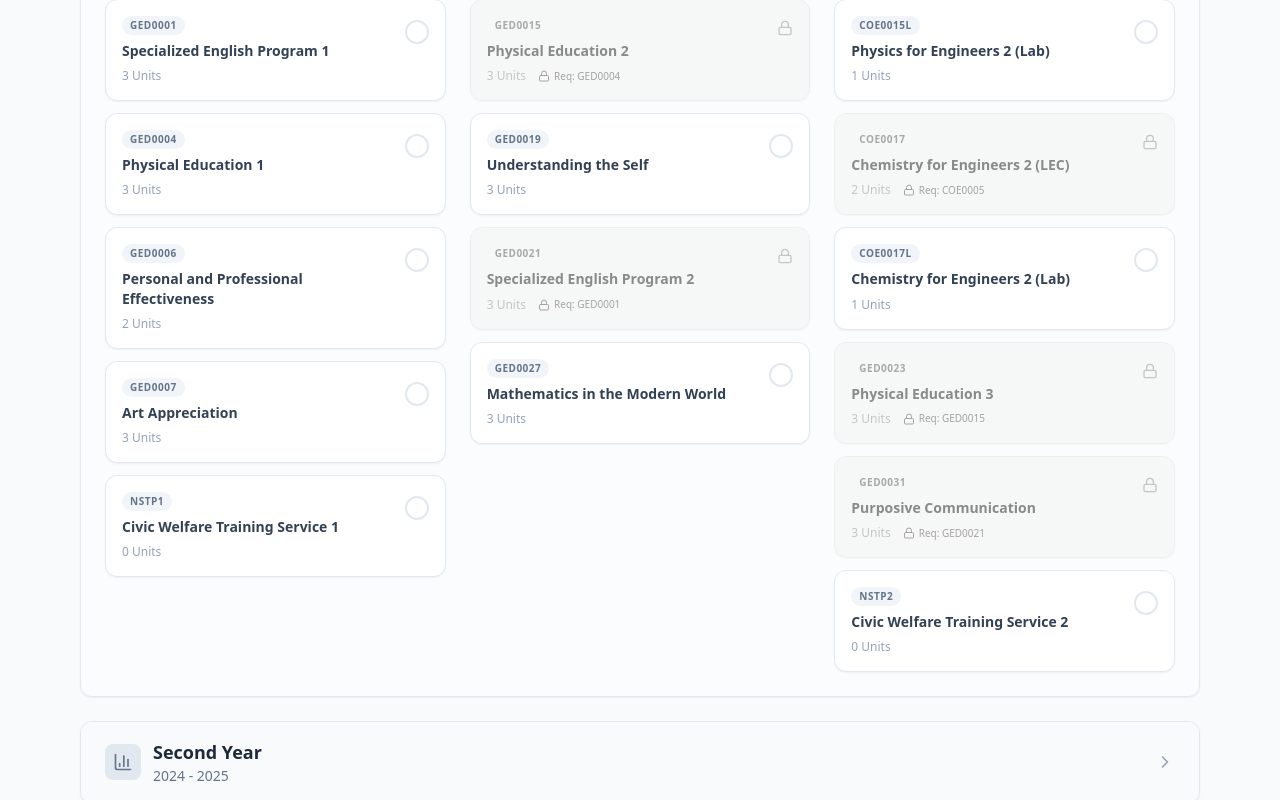
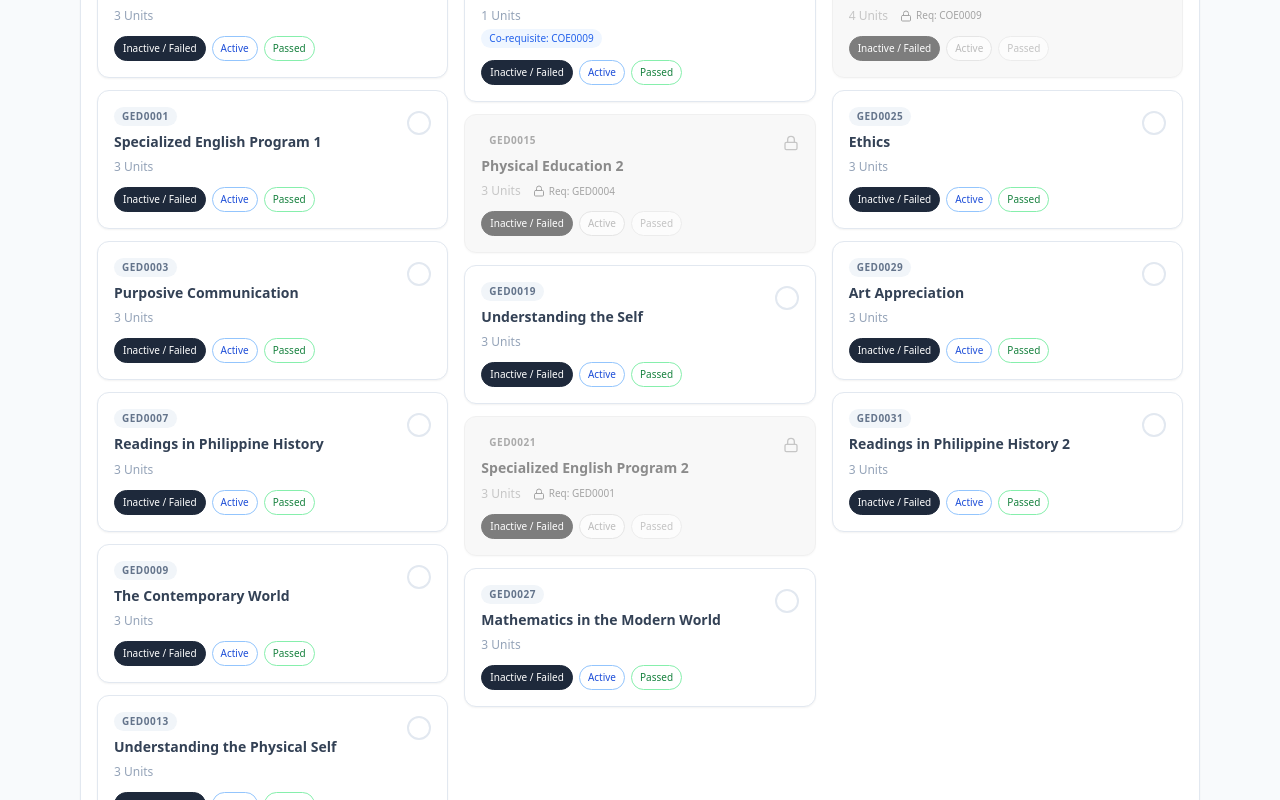
Before and after one commit to AceAligora/Builders-Progress, a React (Vite) app: page / in a window 1280 px wide. Shown: the part 700-1500 px from the top of the page. Built offline with nearby package versions, Linux system fonts and the light colour scheme.

Commit message:
Refactor course data and status handling in App.jsx
Updated course titles, units, and prerequisites across multiple terms. Adjusted course statuses and added co-requisite handling.

```diff
--- a/src/App.jsx
+++ b/src/App.jsx
@@ -22,39 +22,36 @@ const CURRICULUM_DATA = [
           { id: "COE0003", title: "Engineering Mathematics 2", units: 3, prereqs: [] },
           { id: "COE0005", title: "Chemistry for Engineers 1", units: 3, prereqs: [] },
           { id: "GED0001", title: "Specialized English Program 1", units: 3, prereqs: [] },
-          { id: "GED0004", title: "Physical Education 1", units: 3, prereqs: [] },
-          { id: "GED0006", title: "Personal and Professional Effectiveness", units: 2, prereqs: [] },
-          { id: "GED0007", title: "Art Appreciation", units: 3, prereqs: [] },
-          { id: "NSTP1", title: "Civic Welfare Training Service 1", units: 0, prereqs: [] }
-        ]
+          { id: "GED0003", title: "Purposive Communication", units: 3, prereqs: [] },
+          { id: "GED0007", title: "Readings in Philippine History", units: 3, prereqs: [] },
+          { id: "GED0009", title: "The Contemporary World", units: 3, prereqs: [] },
+          { id: "GED0013", title: "Understanding the Physical Self", units: 3, prereqs: [] },
+        ],
       },
       {
         termName: "Term 2",
         courses: [
-          { id: "COE0007", title: "Calculus 1", units: 3, prereqs: ["COE0001", "COE0003"] },
-          { id: "COE0009", title: "Physics for Engineers 1 (LEC)", units: 2, prereqs: ["COE0001", "COE0003"] },
+          { id: "COE0007", title: "Engineering Mathematics 3", units: 3, prereqs: ["COE0001"] },
+          { id: "COE0009", title: "Physics for Engineers 1 (LEC)", units: 3, prereqs: ["COE0001"] },
           { id: "COE0009L", title: "Physics for Engineers 1 (Lab)", units: 1, prereqs: [] },
           { id: "GED0015", title: "Physical Education 2", units: 3, prereqs: ["GED0004"] },
           { id: "GED0019", title: "Understanding the Self", units: 3, prereqs: [] },
           { id: "GED0021", title: "Specialized English Program 2", units: 3, prereqs: ["GED0001"] },
-          { id: "GED0027", title: "Mathematics in the Modern World", units: 3, prereqs: [] }
-        ]
+          { id: "GED0027", title: "Mathematics in the Modern World", units: 3, prereqs: [] },
+        ],
       },
       {
         termName: "Term 3",
         courses: [
           { id: "COE0011", title: "Engineering Data Analysis", units: 3, prereqs: ["COE0007"] },
           { id: "COE0013", title: "Calculus 2", units: 3, prereqs: ["COE0007"] },
-          { id: "COE0015", title: "Physics for Engineers 2 (LEC)", units: 2, prereqs: ["COE0009", "COE0007"] },
-          { id: "COE0015L", title: "Physics for Engineers 2 (Lab)", units: 1, prereqs: [] },
-          { id: "COE0017", title: "Chemistry for Engineers 2 (LEC)", units: 2, prereqs: ["COE0005"] },
-          { id: "COE0017L", title: "Chemistry for Engineers 2 (Lab)", units: 1, prereqs: [] },
-          { id: "GED0023", title: "Physical Education 3", units: 3, prereqs: ["GED0015"] },
-          { id: "GED0031", title: "Purposive Communication", units: 3, prereqs: ["GED0021"] },
-          { id: "NSTP2", title: "Civic Welfare Training Service 2", units: 0, prereqs: [] }
-        ]
-      }
-    ]
+          { id: "COE0015", title: "Physics for Engineers 2", units: 4, prereqs: ["COE0009"] },
+          { id: "GED0025", title: "Ethics", units: 3, prereqs: [] },
+          { id: "GED0029", title: "Art Appreciation", units: 3, prereqs: [] },
+          { id: "GED0031", title: "Readings in Philippine History 2", units: 3, prereqs: [] },
+        ],
+      },
+    ],
   },
   {
     year: "Second Year",
@@ -63,46 +60,35 @@ const CURRICULUM_DATA = [
       {
         termName: "Term 1",
         courses: [
-          { id: "CE0001", title: "Statics of Rigid Bodies", units: 3, prereqs: ["COE0009"] },
-          { id: "CE0002L", title: "Computer Fundamentals and Programming", units: 2, prereqs: [] },
-          { id: "CE0003L", title: "Engineering Drawing and Plans", units: 1, prereqs: [] },
-          { id: "CE0005", title: "Introduction to Civil Engineering", units: 2, prereqs: ["GED0006"] },
-          { id: "COE0019", title: "Differential Equations", units: 3, prereqs: ["COE0013"] },
-          { id: "GED0035", title: "The Contemporary World", units: 3, prereqs: [] },
-          { id: "GED0043", title: "Specialized English Program 3", units: 3, prereqs: ["GED0031"] },
-          { id: "GED0045", title: "G.E. Elective – Bioengineering", units: 3, prereqs: [] }
-        ]
+          { id: "CE0001", title: "Statics of Rigid Bodies for CE", units: 4, prereqs: ["COE0009"] },
+          { id: "CE0003", title: "Computer Fundamentals for CE (LEC)", units: 2, prereqs: [] },
+          { id: "CE0003L", title: "Computer Fundamentals for CE (Lab)", units: 1, prereqs: [] },
+          { id: "GED0004", title: "Physical Education 1", units: 3, prereqs: [] },
+          { id: "GED0005", title: "National Service Training Program 1", units: 3, prereqs: [] },
+        ],
       },
       {
         termName: "Term 2",
         courses: [
-          { id: "CE0007", title: "Dynamics of Rigid Bodies for CE", units: 2, prereqs: ["CE0001"] },
-          { id: "CE0009", title: "Fluid Mechanics (LEC)", units: 2, prereqs: ["CE0001"] },
+          { id: "CE0005", title: "Engineering Drawing for CE", units: 2, prereqs: ["CE0003L"] },
+          { id: "CE0007", title: "Mechanics of Fluids for CE", units: 4, prereqs: ["CE0001"] },
+          { id: "CE0009", title: "Fluid Mechanics (LEC)", units: 3, prereqs: ["CE0007"] },
           { id: "CE0009L", title: "Fluid Mechanics (Lab)", units: 1, prereqs: [] },
+          { id: "GED0011", title: "Science, Technology and Society", units: 3, prereqs: [] },
+        ],
+      },
+      {
+        termName: "Term 3",
+        courses: [
           { id: "CE0011L", title: "Computer-Aided Drafting for CE", units: 1, prereqs: ["CE0003L"] },
           { id: "CE0013", title: "Mechanics of Deformable Bodies for CE", units: 5, prereqs: ["CE0001"] },
           { id: "CE0015", title: "Fundamentals of Surveying (LEC)", units: 3, prereqs: ["CE0003L"] },
           { id: "CE0015L", title: "Fundamentals of Surveying (Lab)", units: 1, prereqs: [] },
           { id: "COE0057", title: "Design Thinking for Engineers", units: 3, prereqs: [] },
-          { id: "GED0085", title: "Gender and Society", units: 3, prereqs: [] }
-        ]
+          { id: "GED0085", title: "Gender and Society", units: 3, prereqs: [] },
+        ],
       },
-      {
-        termName: "Term 3",
-        courses: [
-          { id: "CE0017", title: "Building System Design (LEC)", units: 2, prereqs: ["CE0011L"] },
-          { id: "CE0017L", title: "Building System Design (Lab)", units: 1, prereqs: [] },
-          { id: "CE0019", title: "Structural Theory (LEC)", units: 3, prereqs: ["CE0013"] },
-          { id: "CE0019L", title: "Structural Theory (Lab)", units: 1, prereqs: [] },
-          { id: "CE0021", title: "Hydraulics (LEC)", units: 4, prereqs: ["CE0009"] },
-          { id: "CE0021L", title: "Hydraulics (Lab)", units: 1, prereqs: [] },
-          { id: "CE0023", title: "Highway and Railroad Engineering", units: 3, prereqs: ["CE0015"] },
-          { id: "CE0025", title: "CE Correlation Course 1 (LEC)", units: 2, prereqs: ["CE0013"] },
-          { id: "CE0025L", title: "CE Correlation Course 1 (Lab)", units: 1, prereqs: [] },
-          { id: "COE0039", title: "Engineering Economics", units: 3, prereqs: ["COE0011"] }
-        ]
-      }
-    ]
+    ],
   },
   {
     year: "Third Year",
@@ -113,15 +99,11 @@ const CURRICULUM_DATA = [
         courses: [
           { id: "CE0027", title: "Construction Materials and Testing (LEC)", units: 2, prereqs: ["CE0013"] },
           { id: "CE0027L", title: "Construction Materials and Testing (Lab)", units: 1, prereqs: [] },
-          { id: "CE0029", title: "Geotechnical Engineering 1 (LEC)", units: 3, prereqs: ["CE0013"] },
-          { id: "CE0029L", title: "Geotechnical Engineering 1 (Lab)", units: 1, prereqs: [] },
-          { id: "CE0031", title: "Hydrology", units: 3, prereqs: ["CE0021"] },
-          { id: "CE0033", title: "Quantity Surveying (LEC)", units: 2, prereqs: ["CE0017"] },
-          { id: "CE0033L", title: "Quantity Surveying (Lab)", units: 1, prereqs: [] },
-          { id: "CE0035", title: "Principle of Transportation Engineering", units: 3, prereqs: ["CE0023"] },
-          { id: "COE0049", title: "Engineering Management", units: 2, prereqs: ["COE0039"] },
-          { id: "GED0049", title: "Life and Works of Rizal", units: 3, prereqs: [] }
-        ]
+          { id: "CE0029", title: "Hydrology for CE", units: 3, prereqs: ["CE0009"] },
+          { id: "CE0031", title: "CE Statistics", units: 3, prereqs: ["COE0011"] },
+          { id: "CE0033", title: "Geotechnical Engineering 1", units: 3, prereqs: ["CE0013"] },
+          { id: "GED0037", title: "The Life and Works of Rizal", units: 3, prereqs: [] },
+        ],
       },
       {
         termName: "Term 2",
@@ -131,26 +113,23 @@ const CURRICULUM_DATA = [
           { id: "CE0039", title: "Principle of Steel Design (LEC)", units: 3, prereqs: ["CE0019"] },
           { id: "CE0039L", title: "Principle of Steel Design (Lab)", units: 1, prereqs: [] },
           { id: "CE0041", title: "Geology for Civil Engineers", units: 2, prereqs: ["CE0033"] },
-          { id: "GED0009", title: "Readings in Philippine History", units: 3, prereqs: [] },
-          { id: "GED0061", title: "Ethics", units: 3, prereqs: [] },
-          { id: "GED0063", title: "Technopreneurship", units: 3, prereqs: ["COE0049", "COE0057"] }
-        ]
+          { id: "CE0043", title: "Transportation Engineering 1", units: 3, prereqs: ["CE0015"] },
+        ],
       },
       {
         termName: "Term 3",
         courses: [
-          { id: "CE0043", title: "Professional Course 1 – Earthquake Engineering", units: 3, prereqs: ["CE0037", "CE0039"] },
-          { id: "CE0045", title: "Professional Course 2 – Reinforced Concrete Design", units: 3, prereqs: ["CE0037", "CE0039"] },
-          { id: "CE0047", title: "Numerical Solutions to CE Problems (LEC)", units: 2, prereqs: ["COE0019"] },
+          { id: "CE0045", title: "Hydraulics for CE", units: 3, prereqs: ["CE0029"] },
+          { id: "CE0047", title: "Numerical Solutions to CE Problems (LEC)", units: 2, prereqs: ["CE0031"] },
           { id: "CE0047L", title: "Numerical Solutions to CE Problems (Lab)", units: 1, prereqs: [] },
           { id: "CE0049", title: "Methods of Research", units: 3, prereqs: ["COE0049"] },
           { id: "CE0051", title: "CE Correlation Course 2 (LEC)", units: 2, prereqs: ["CE0037", "CE0039", "CE0025"] },
           { id: "CE0051L", title: "CE Correlation Course 2 (Lab)", units: 1, prereqs: [] },
           { id: "CE0053", title: "Engineering Utilities 1", units: 3, prereqs: ["COE0015"] },
-          { id: "GED0047", title: "Foreign Language", units: 3, prereqs: [] }
-        ]
-      }
-    ]
+          { id: "GED0047", title: "Foreign Language", units: 3, prereqs: [] },
+        ],
+      },
+    ],
   },
   {
     year: "Fourth Year",
@@ -167,14 +146,14 @@ const CURRICULUM_DATA = [
           { id: "CE0063", title: "Construction Methods and Project Management", units: 3, prereqs: ["COE0049"] },
           { id: "CE0065", title: "Engineering Utilities 2", units: 3, prereqs: ["CE0053"] },
           { id: "COE0061", title: "Professional Development for Engineers", units: 1, prereqs: ["CE0005"] },
-          { id: "GED0011", title: "Science, Technology and Society", units: 3, prereqs: [] }
-        ]
+          { id: "GED0011", title: "Science, Technology and Society", units: 3, prereqs: [] },
+        ],
       },
       {
         termName: "Term 2",
         courses: [
-          { id: "CE0067", title: "Internship for CE", units: 9, prereqs: ["CE0059", "CE0061"] }
-        ]
+          { id: "CE0067", title: "Internship for CE", units: 9, prereqs: ["CE0059", "CE0061"] },
+        ],
       },
       {
         termName: "Term 3",
@@ -185,11 +164,11 @@ const CURRICULUM_DATA = [
           { id: "CE0071L", title: "CE Project 2 (Lab)", units: 1, prereqs: [] },
           { id: "CE0073", title: "Professional Course 5 – Foundation and Retaining Wall", units: 3, prereqs: ["CE0067"] },
           { id: "CE0075", title: "Professional Course 6 – Computer Software in Structural Analysis", units: 3, prereqs: ["CE0067"] },
-          { id: "CE0077", title: "Technical Elective for CE - COSH", units: 3, prereqs: ["CE0067"] }
-        ]
-      }
-    ]
-  }
+          { id: "CE0077", title: "Technical Elective for CE - COSH", units: 3, prereqs: ["CE0067"] },
+        ],
+      },
+    ],
+  },
 ];
 
 const App = () => {
@@ -216,9 +195,18 @@ const App = () => {
     return !allPrereqsPassed;
   };
 
-  // safer prerequisite error message (no deep nested find that can crash)
-  const handleToggle = (courseId, currentStatus, locked) => {
-    if (locked && currentStatus === "inactive") {
+  // Co-requisite: if course id ends with "L", lecture is same id without "L"
+  const getCoreqLectureId = (courseId) => {
+    if (courseId.endsWith("L")) {
+      return courseId.slice(0, -1);
+    }
+    return null;
+  };
+
+  // Explicit status setter with prerequisite check
+  const setCourseStatusWithValidation = (courseId, targetStatus, locked) => {
+    // Only block when trying to move from inactive to active/passed and prereqs are not met
+    if (locked && (targetStatus === "taking" || targetStatus === "passed")) {
       const course = CURRICULUM_DATA.flatMap((y) =>
         y.terms.flatMap((t) => t.courses)
       ).find((c) => c.id === courseId);
@@ -229,14 +217,9 @@ const App = () => {
       return;
     }
 
-    let nextStatus = "inactive";
-    if (currentStatus === "inactive" || !currentStatus) nextStatus = "taking";
-    else if (currentStatus === "taking") nextStatus = "passed";
-    else if (currentStatus === "passed") nextStatus = "inactive";
-
     setCourseStatus((prev) => ({
       ...prev,
-      [courseId]: nextStatus,
+      [courseId]: targetStatus,
     }));
   };
 
@@ -265,7 +248,7 @@ const App = () => {
       );
       return acc + units;
     }
-    return acc;
+    return 0 + acc;
   }, 0);
 
   const percentage =
@@ -342,21 +325,15 @@ const App = () => {
                 className="w-full flex justify-between items-center px-6 py-4 bg-slate-50 hover:bg-slate-100 transition-colors border-b border-slate-100"
               >
                 <div className="flex items-center gap-3">
-                  <div
-                    className={`p-2 rounded-lg ${
-                      expandedYear === year.year
-                        ? "bg-blue-100 text-blue-700"
-                        : "bg-slate-200 text-slate-500"
-                    }`}
-                  >
-                    <BarChart3 className="w-5 h-5" />
+                  <div className="w-9 h-9 rounded-full bg-blue-100 flex items-center justify-center">
+                    <BarChart3 className="w-4 h-4 text-blue-600" />
                   </div>
                   <div className="text-left">
-                    <h2 className="text-lg font-bold text-slate-800">
+                    <h2 className="font-semibold text-slate-800">
                       {year.year}
                     </h2>
-                    <p className="text-sm text-slate-500">
-                      {year.schoolYear}
+                    <p className="text-xs text-slate-500">
+                      Academic Year {year.schoolYear}
                     </p>
                   </div>
                 </div>
@@ -367,10 +344,10 @@ const App = () => {
                 />
               </button>
 
-              {/* Terms Grid */}
+              {/* Year Content */}
               {expandedYear === year.year && (
-                <div className="p-6 bg-slate-50/50">
-                  <div className="grid grid-cols-1 lg:grid-cols-3 gap-6">
+                <div className="px-4 pb-4 pt-3">
+                  <div className="grid md:grid-cols-3 gap-4">
                     {year.terms.map((term, tIdx) => (
                       <div key={tIdx} className="flex flex-col">
                         <div className="mb-3 flex justify-between items-end px-1">
@@ -390,33 +367,28 @@ const App = () => {
                           {term.courses.map((course) => {
                             const status = courseStatus[course.id] || "inactive";
                             const locked = isLocked(course);
+                            const coreqLectureId = getCoreqLectureId(course.id);
 
                             // --- CARD STYLING LOGIC ---
                             let baseStyle =
-                              "relative p-4 rounded-xl border transition-all duration-200 cursor-pointer flex justify-between items-start group shadow-sm ";
+                              "relative p-4 rounded-xl border transition-all duration-200 flex justify-between items-start group shadow-sm ";
 
                             if (status === "passed") {
                               baseStyle +=
-                                "bg-white border-blue-200 hover:shadow-md hover:border-blue-400";
+                                "bg-blue-50 border-blue-200 shadow-md";
                             } else if (status === "taking") {
                               baseStyle +=
-                                "bg-blue-600 border-blue-600 text-white shadow-lg scale-[1.02] z-10";
+                                "bg-white border-blue-200 hover:shadow-md hover:border-blue-400";
                             } else if (locked) {
                               baseStyle +=
-                                "bg-slate-100 border-slate-200 opacity-60 cursor-not-allowed grayscale";
+                                "bg-slate-100 border-slate-200 opacity-60 grayscale";
                             } else {
                               baseStyle +=
                                 "bg-white border-slate-200 hover:border-blue-300 hover:shadow-md";
                             }
 
                             return (
-                              <div
-                                key={course.id}
-                                onClick={() =>
-                                  handleToggle(course.id, status, locked)
-                                }
-                                className={baseStyle}
-                              >
+                              <div key={course.id} className={baseStyle}>
                                 <div className="flex-1 pr-3">
                                   {/* Header Badge */}
                                   <div className="flex items-center gap-2 mb-1.5">
@@ -439,7 +411,7 @@ const App = () => {
                                     className={`text-sm font-semibold leading-snug
                                     ${
                                       status === "taking"
-                                        ? "text-white"
+                                        ? "text-slate-900"
                                         : "text-slate-700"
                                     }`}
                                   >
@@ -451,7 +423,7 @@ const App = () => {
                                     <span
                                       className={`text-xs ${
                                         status === "taking"
-                                          ? "text-blue-100"
+                                          ? "text-blue-700"
                                           : "text-slate-400"
                                       }`}
                                     >
@@ -464,6 +436,70 @@ const App = () => {
                                       </span>
                                     )}
                                   </div>
+
+                                  {/* Co-requisite info for lab courses */}
+                                  {coreqLectureId && (
+                                    <div className="mt-1 text-[10px] text-blue-600 bg-blue-50 inline-flex items-center px-2 py-0.5 rounded-full">
+                                      Co-requisite: {coreqLectureId}
+                                    </div>
+                                  )}
+
+                                  {/* Status control buttons */}
+                                  <div className="mt-3 flex flex-wrap gap-1.5">
+                                    <button
+                                      type="button"
+                                      onClick={() =>
+                                        setCourseStatusWithValidation(
+                                          course.id,
+                                          "inactive",
+                                          locked
+                                        )
+                                      }
+                                      className={`text-[10px] px-2 py-1 rounded-full border transition ${
+                                        status === "inactive"
+                                          ? "bg-slate-800 text-white border-slate-800"
+                                          : "bg-white text-slate-600 border-slate-300 hover:bg-slate-50"
+                                      }`}
+                                    >
+                                      Inactive / Failed
+                                    </button>
+                                    <button
+                                      type="button"
+                                      onClick={() =>
+                                        setCourseStatusWithValidation(
+                                          course.id,
+                                          "taking",
+                                          locked
+                                        )
+                                      }
+                                      className={`text-[10px] px-2 py-1 rounded-full border transition ${
+                                        status === "taking"
+                                          ? "bg-blue-600 text-white border-blue-600"
+                                          : "bg-white text-blue-700 border-blue-300 hover:bg-blue-50"
+                                      } ${locked ? "opacity-60 cursor-not-allowed" : ""}`}
+                                      disabled={locked}
+                                    >
+                                      Active
+                                    </button>
+                                    <button
+                                      type="button"
+                                      onClick={() =>
+                                        setCourseStatusWithValidation(
+                                          course.id,
+                                          "passed",
+                                          locked
+                                        )
+                                      }
+                                      className={`text-[10px] px-2 py-1 rounded-full border transition ${
+                                        status === "passed"
+                                          ? "bg-green-600 text-white border-green-600"
+                                          : "bg-white text-green-700 border-green-300 hover:bg-green-50"
+                                      } ${locked ? "opacity-60 cursor-not-allowed" : ""}`}
+                                      disabled={locked}
+                                    >
+                                      Passed
+                                    </button>
+                                  </div>
                                 </div>
 
                                 {/* Status Icon */}
@@ -475,7 +511,7 @@ const App = () => {
                                   )}
                                   {status === "taking" && (
                                     <div className="bg-white/20 p-1 rounded-full">
-                                      <BookOpen className="w-4 h-4 text-white" />
+                                      <BookOpen className="w-4 h-4 text-blue-600" />
                                     </div>
                                   )}
                                   {locked && (
```
